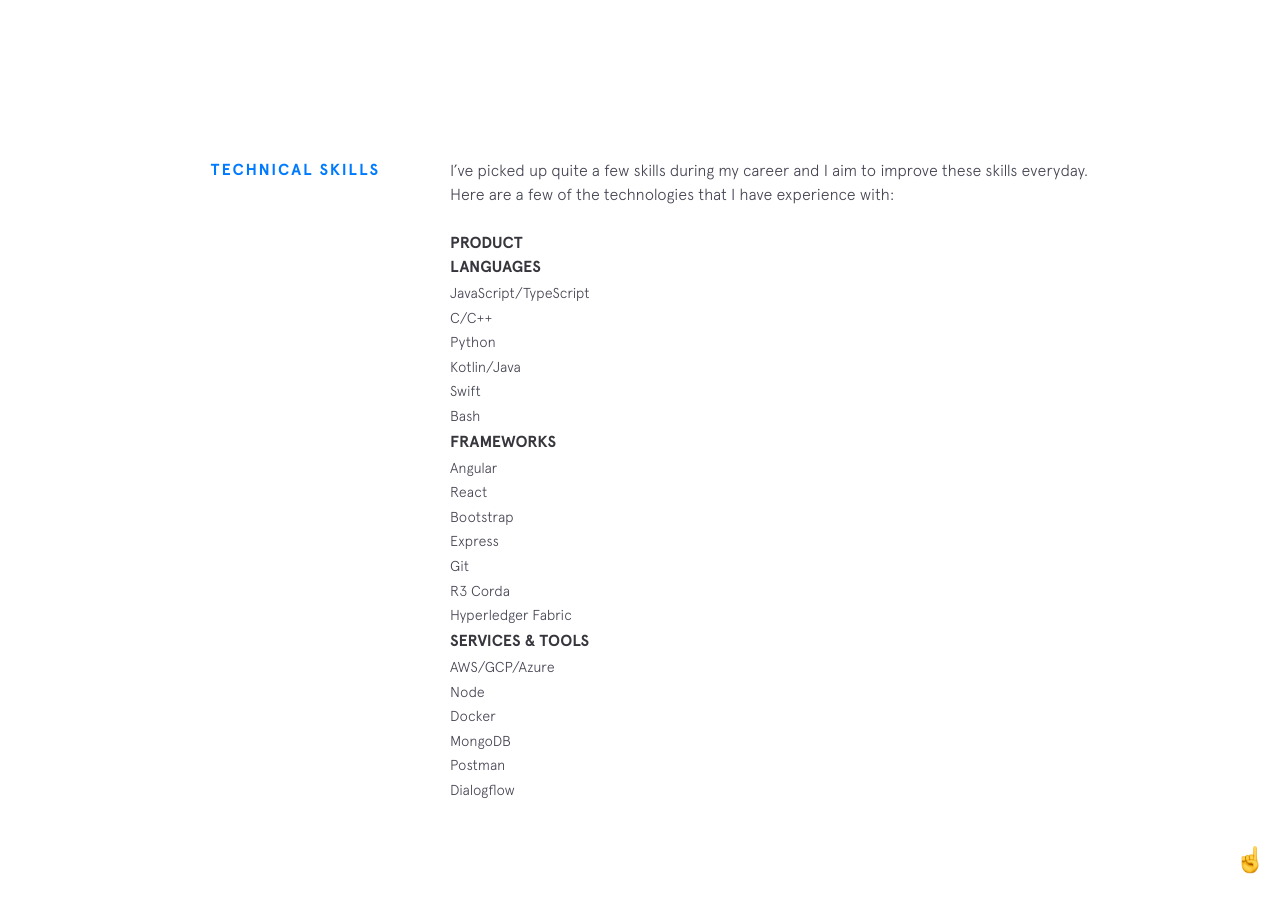
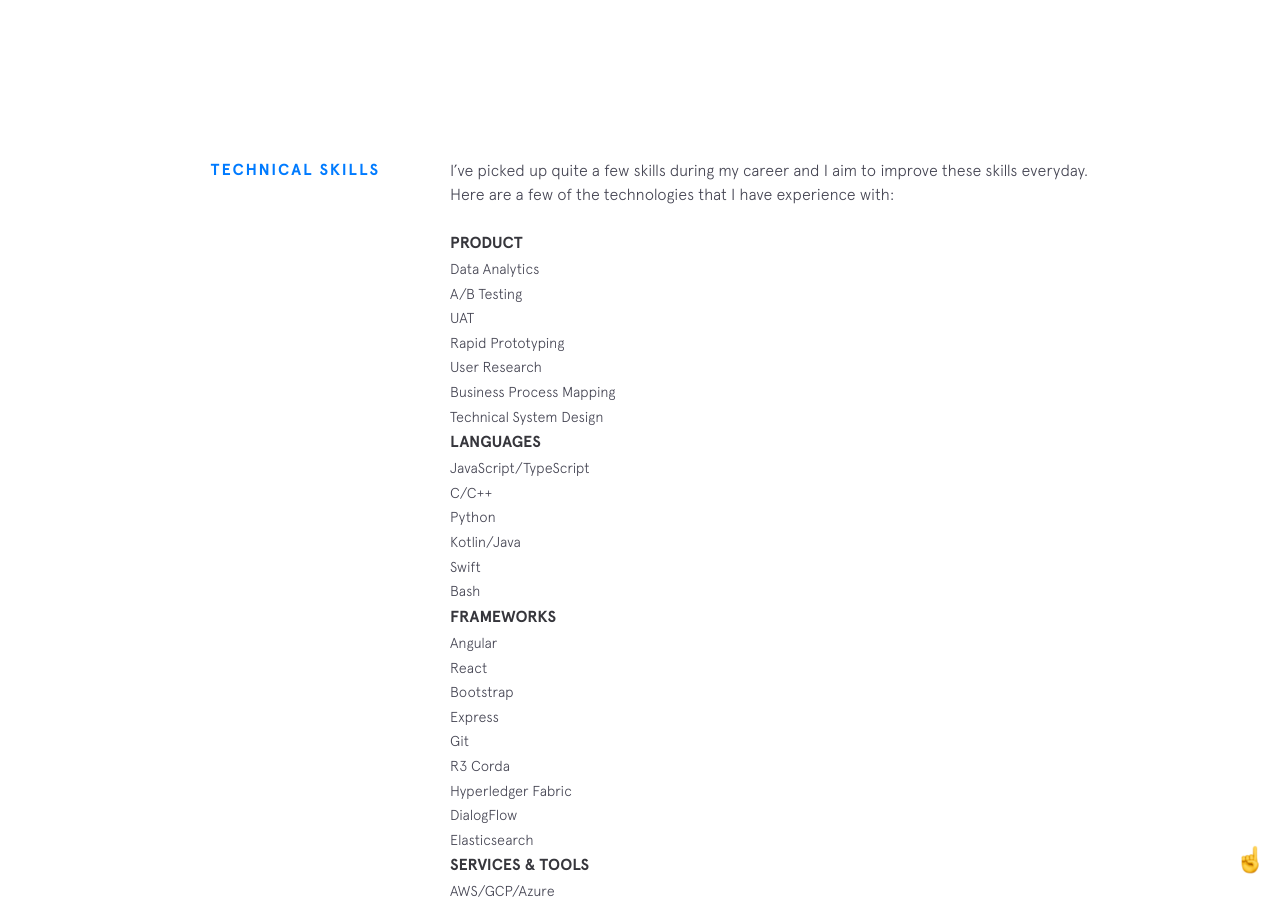
Before and after one commit to PronoyC/pronoyc.github.io, a Jekyll site: the page built from index.html, in a window 1280 px wide and 900 px high, scrolled down 1712 px. Built offline with Jekyll 4.4.1, drawn with Linux system fonts in a browser that asks for light colours; nearby versions of some CDN libraries; some of the changed text lies outside the part shown.

Commit message:
Update skills.yml

```diff
--- a/_data/skills.yml
+++ b/_data/skills.yml
@@ -1,3 +1,12 @@
+product:
+  - item: Data Analytics
+  - item: A/B Testing
+  - item: UAT
+  - item: Rapid Prototyping
+  - item: User Research
+  - item: Business Process Mapping
+  - item: Technical System Design
+
 languages:
   - item: JavaScript/TypeScript
   - item: C/C++
@@ -14,18 +23,16 @@ frameworks:
   - item: Git
   - item: R3 Corda
   - item: Hyperledger Fabric
+  - item: DialogFlow
+  - item: Elasticsearch
 
 tools:
   - item: AWS/GCP/Azure
+  - item: Docker
   - item: Node
-  - item: Docker
   - item: MongoDB
-  - item: Postman
-  - item: Dialogflow
-
-design:
+  - item: Redis
   - item: Figma
-  - item: Sketch
-  - item: Adobe XD
-  - item: Invision
-  - item: Photoshop
+  - item: Zeplin
+  - item: Google Analytics
+  - item: Google Optimize
```
